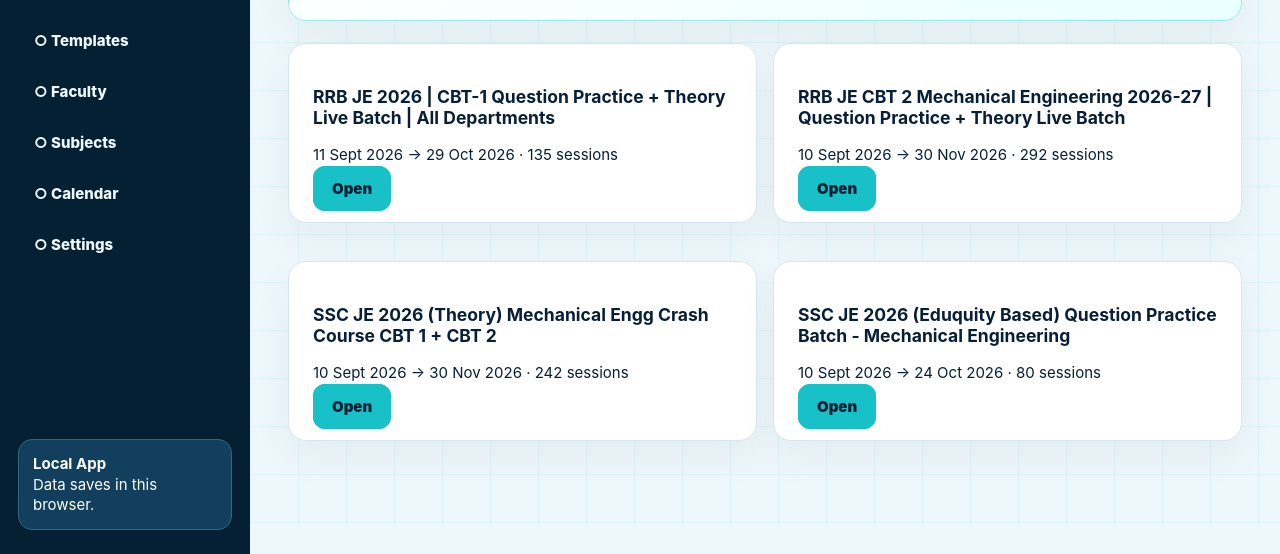
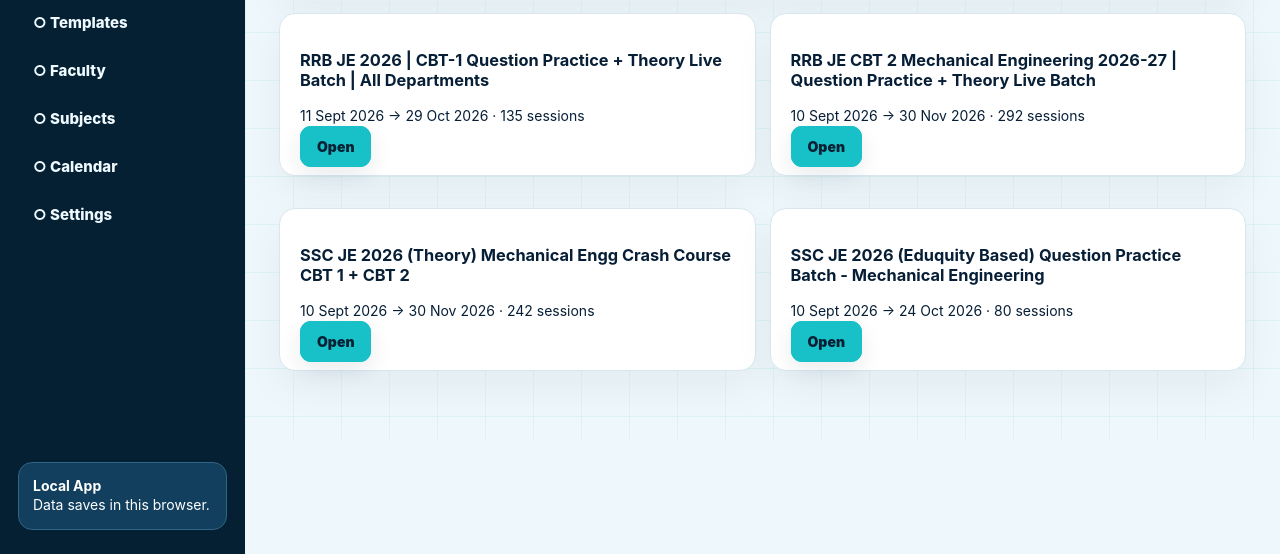
Before and after one commit to khushi-jain-daga/examon-academic-planner, a website: page index.html in a window 1280 px wide. Shown: the part 246-800 px from the top of the page. Drawn offline with Linux system fonts and the light colour scheme.

Commit message:
Load UI and PDF layout fixes

```diff
--- a/index.html
+++ b/index.html
@@ -7,6 +7,7 @@
   <meta name="description" content="Study plan generator for Examon Education" />
   <link rel="icon" href="assets/examon-logo.webp" />
   <link rel="stylesheet" href="stable-styles.css?v=7" />
+  <link rel="stylesheet" href="ui-pdf-fixes.css?v=1" />
 </head>
 <body>
   <div id="app"><div style="font-family:Arial,sans-serif;max-width:760px;margin:60px auto;padding:24px">Loading Examon Academic Planner…</div></div>
```
